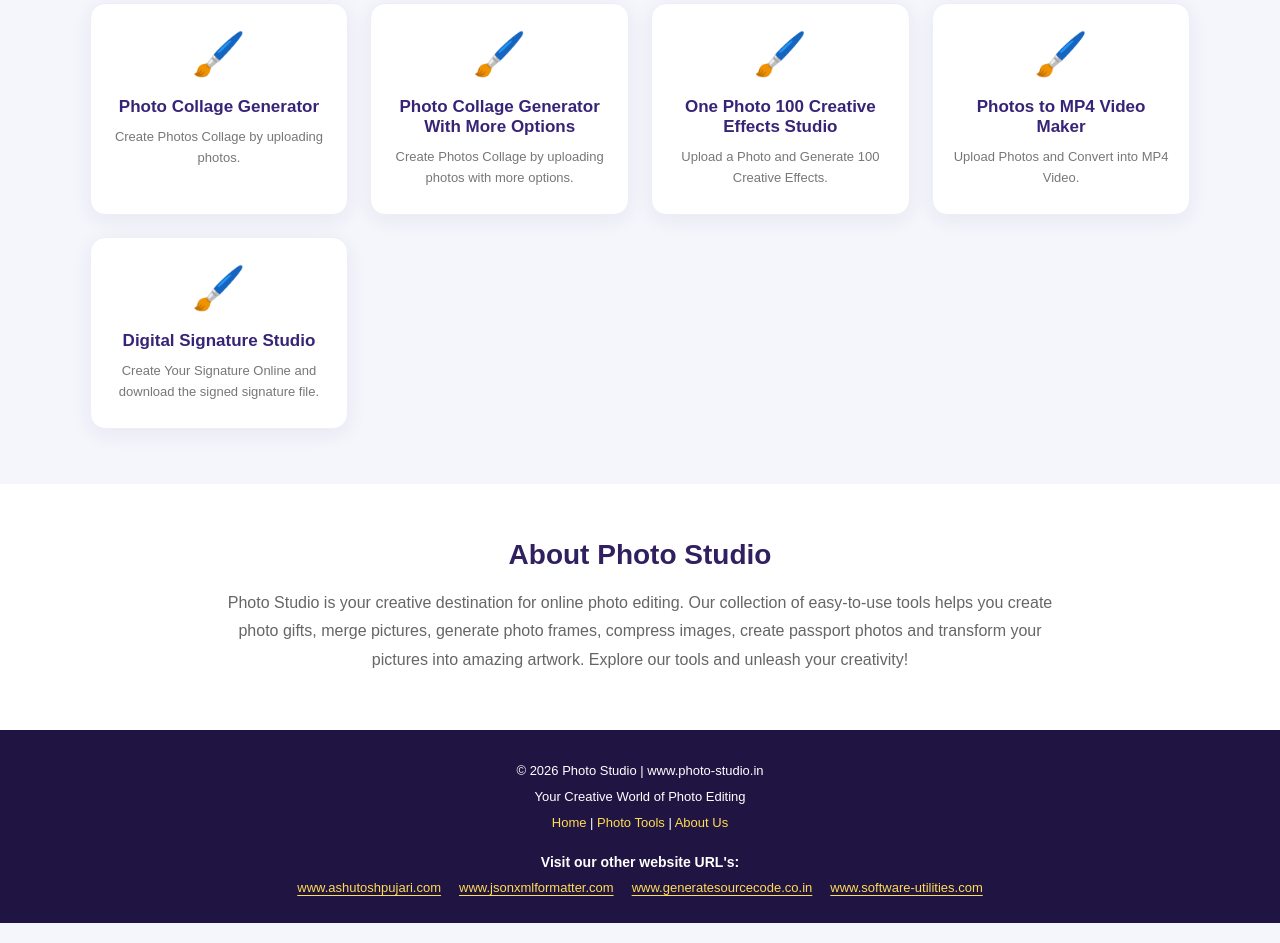
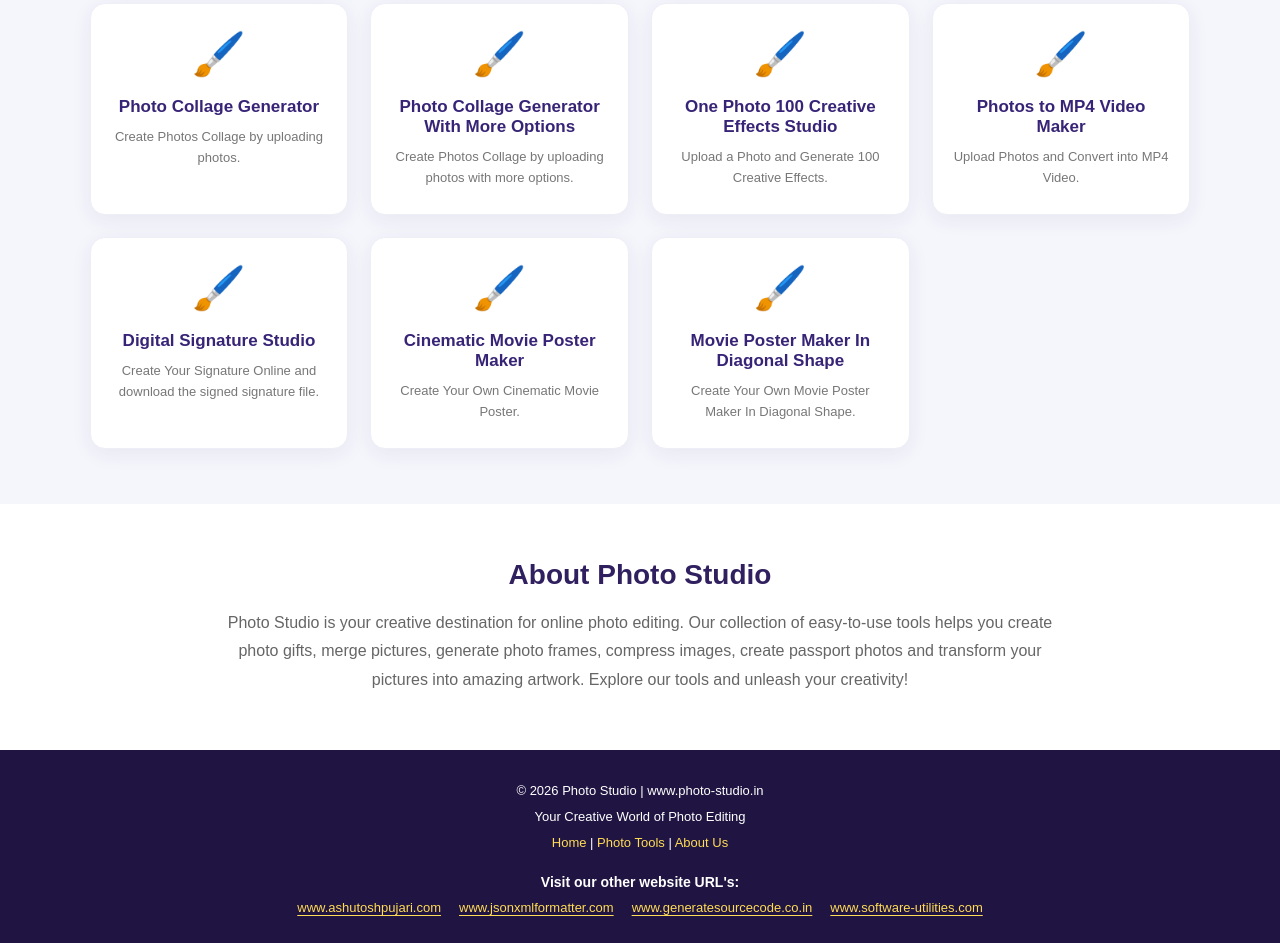
Before and after one commit to ashutoshvpujari1-pixel/photo-studio, a plain HTML site: page index.html in a window 1280 px wide. Shown: the part 1616-2559 px from the top of the page. Drawn offline with Linux system fonts and the light colour scheme.

Commit message:
Update index.html

```diff
--- a/index.html
+++ b/index.html
@@ -524,6 +524,20 @@ footer a {
             <p>Create Your Signature Online and download the signed signature file.</p>
         </a>
 
+
+	<a class="tool-card" href="Cinematic_Movie_Poster_Maker.html">
+            <div class="tool-icon">🖌️</div>
+            <h3>Cinematic Movie Poster Maker</h3>
+            <p>Create Your Own Cinematic Movie Poster.</p>
+        </a>
+
+	<a class="tool-card" href="Movie_Poster_Maker_Diagonal.html">
+            <div class="tool-icon">🖌️</div>
+            <h3>Movie Poster Maker In Diagonal Shape</h3>
+            <p>Create Your Own Movie Poster Maker In Diagonal Shape.</p>
+        </a>
+
+
         <div class="no-results" id="noResults">
             No matching tools found. Please try another search.
         </div>
```
